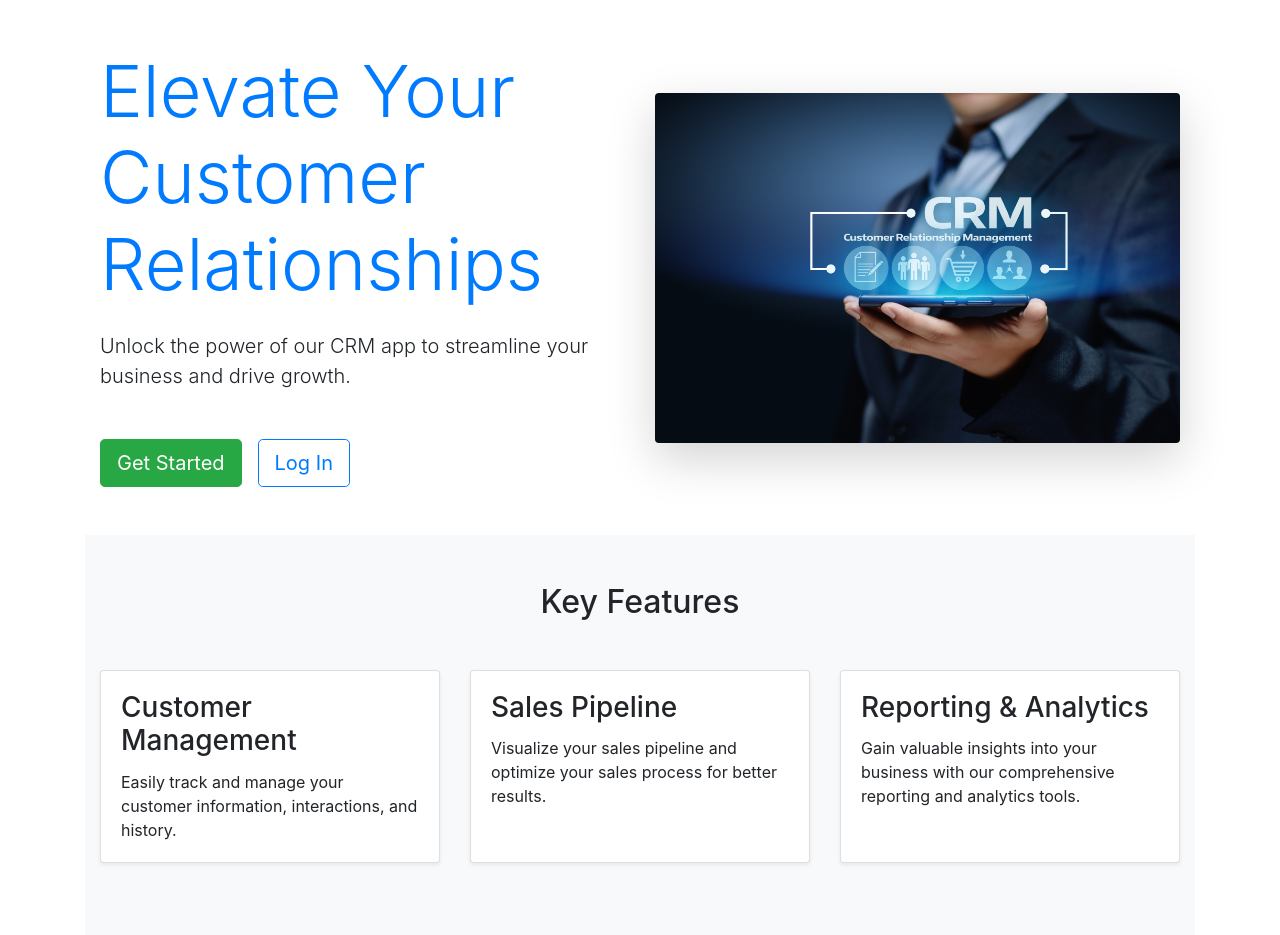
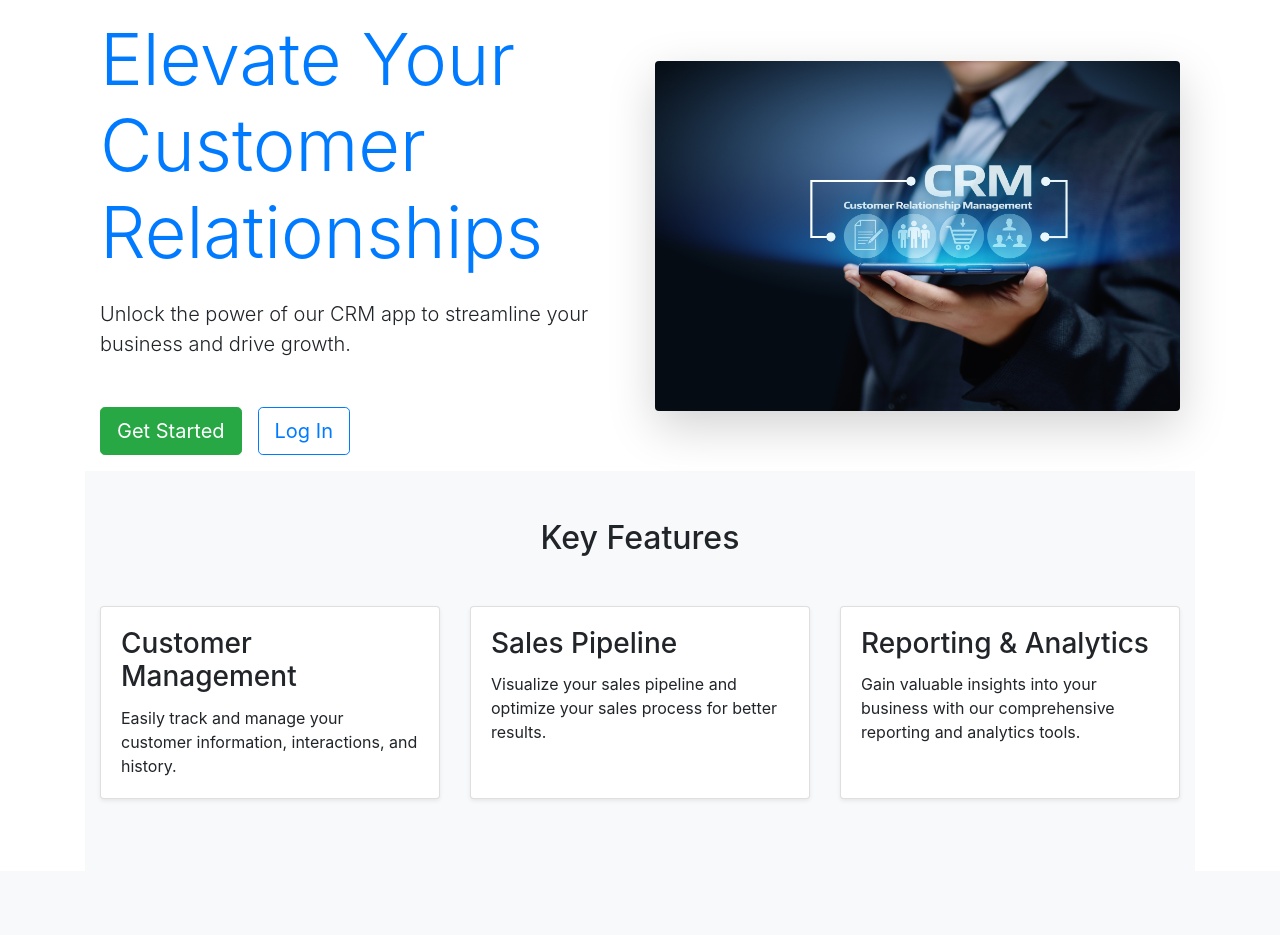
Before and after one commit to MateenSeddiqi/CRM_Django, a Django app: page / in a window 1280 px wide. Shown: the part 56-991 px from the top of the page. After the commit the page ends 856 px from the top, so only its background shows below. Run offline with Django 4.2, Linux system fonts and the light colour scheme.

Commit message:
landing design changes

```diff
--- a/customer_management/templates/landing.html
+++ b/customer_management/templates/landing.html
@@ -2,8 +2,8 @@
 {% load static %}
 
 {% block content %}
-    <section class="hero-section py-5">
-        <div class="container">
+    <section class="hero-section py-3">
+        <div class="container mx-3 mx-md-0">
             <div class="row align-items-center">
                 <div class="col-md-6">
                     <h1 class="display-3 mb-4 text-primary">Elevate Your Customer Relationships</h1>
```
